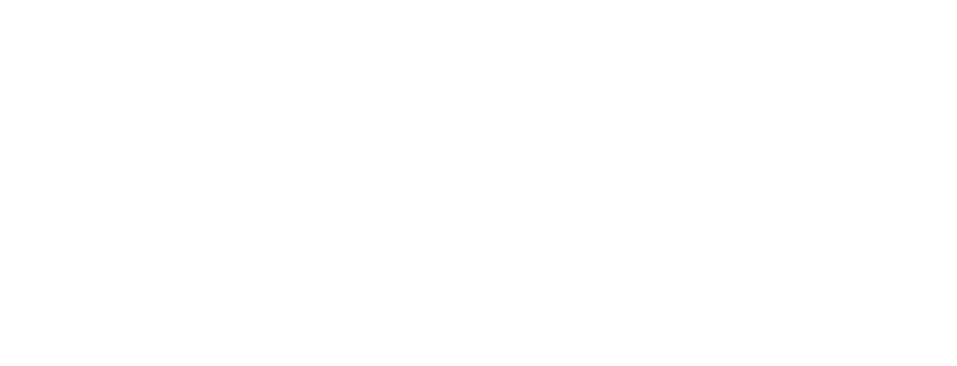
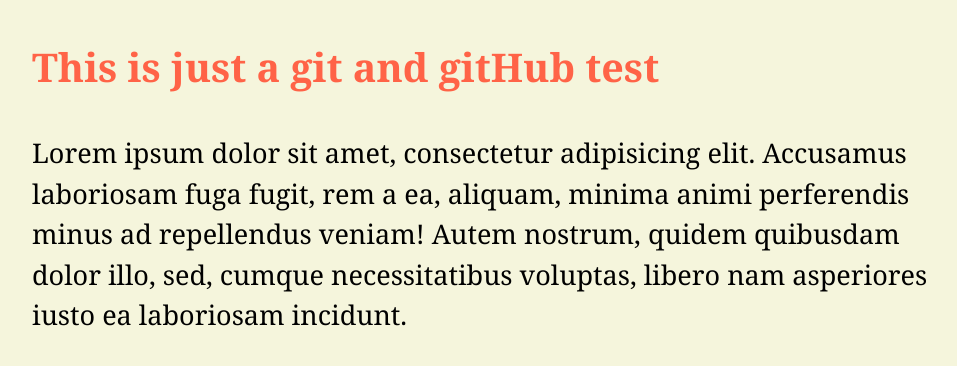
Before and after one commit to aaronUleat/gitTest, a plain HTML site: page index.html in a window 1280 px wide. Shown: the whole page, without its empty margins (148-1105 px from the left). Drawn offline with Linux system fonts and the light colour scheme.

Commit message:
main section html and css

```diff
--- a/css/style.css
+++ b/css/style.css
@@ -0,0 +1,26 @@
+html {
+	font-size: 130%;
+}
+
+body {
+	font-family: Rockwell, Georgia, Times, serif;
+	background-color: beige;
+}
+
+
+.container {
+	width: 920px;
+	margin-left: auto;
+	margin-right: auto;
+}
+
+h1{
+	font-size: 1.9em;
+	color: tomato;
+}
+
+p {
+	font-size: 1.3em;
+	color: #000;
+	line-height: 1.5em;
+}
--- a/index.html
+++ b/index.html
@@ -3,6 +3,7 @@
 <head>
 	<meta charset="UTF-8">
 	<title>testGit</title>
+	<link rel="stylesheet" type="text/css" href="css/style.css">
 </head>
 <body>
 <div class="container">
@@ -18,7 +19,11 @@
    <section>
 
 		<section>
+			<h1> This is just a git and gitHub test </h1>
 
+			<p>
+				Lorem ipsum dolor sit amet, consectetur adipisicing elit. Accusamus laboriosam fuga fugit, rem a ea, aliquam, minima animi perferendis minus ad repellendus veniam! Autem nostrum, quidem quibusdam dolor illo, sed, cumque necessitatibus voluptas, libero nam asperiores iusto ea laboriosam incidunt.
+			</p>
 
 		</section>
 
```
